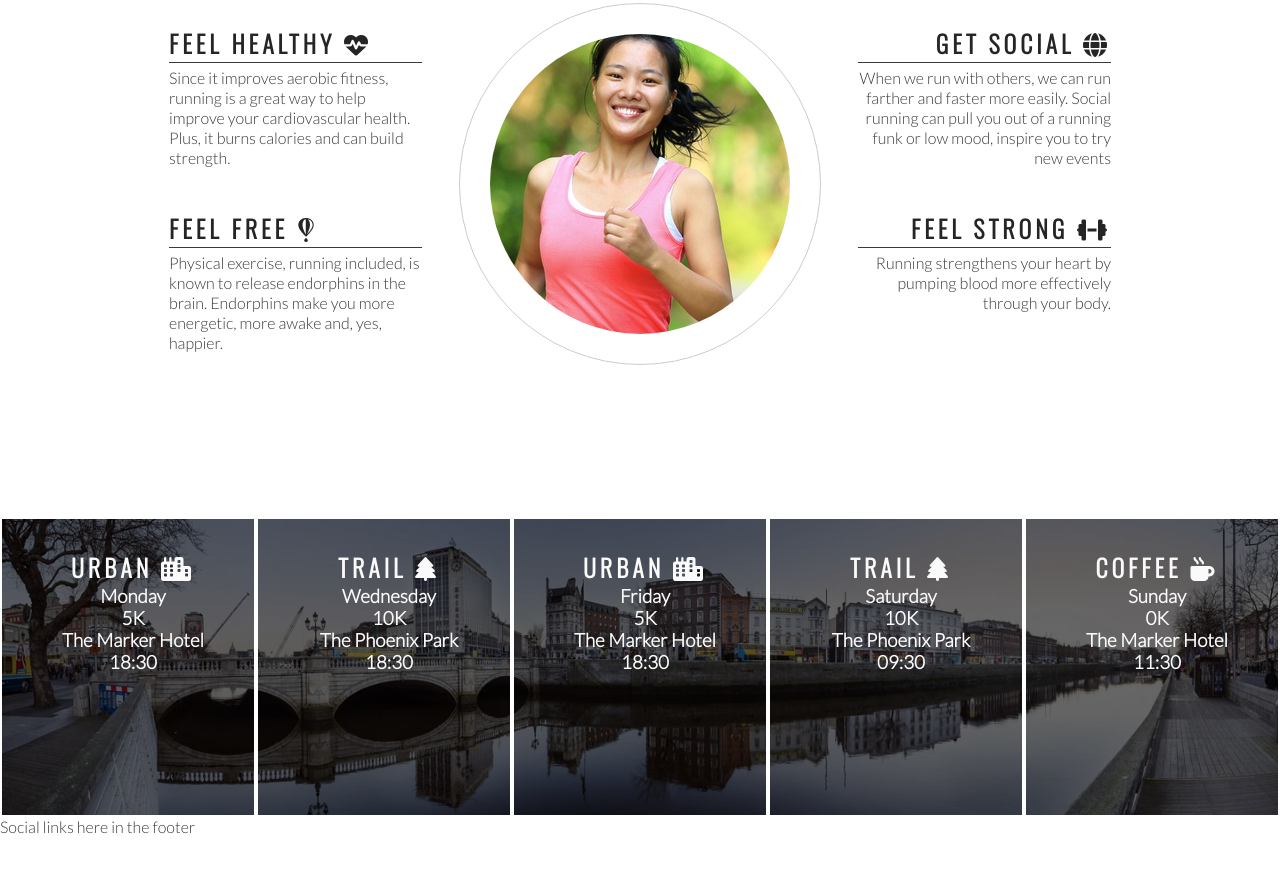
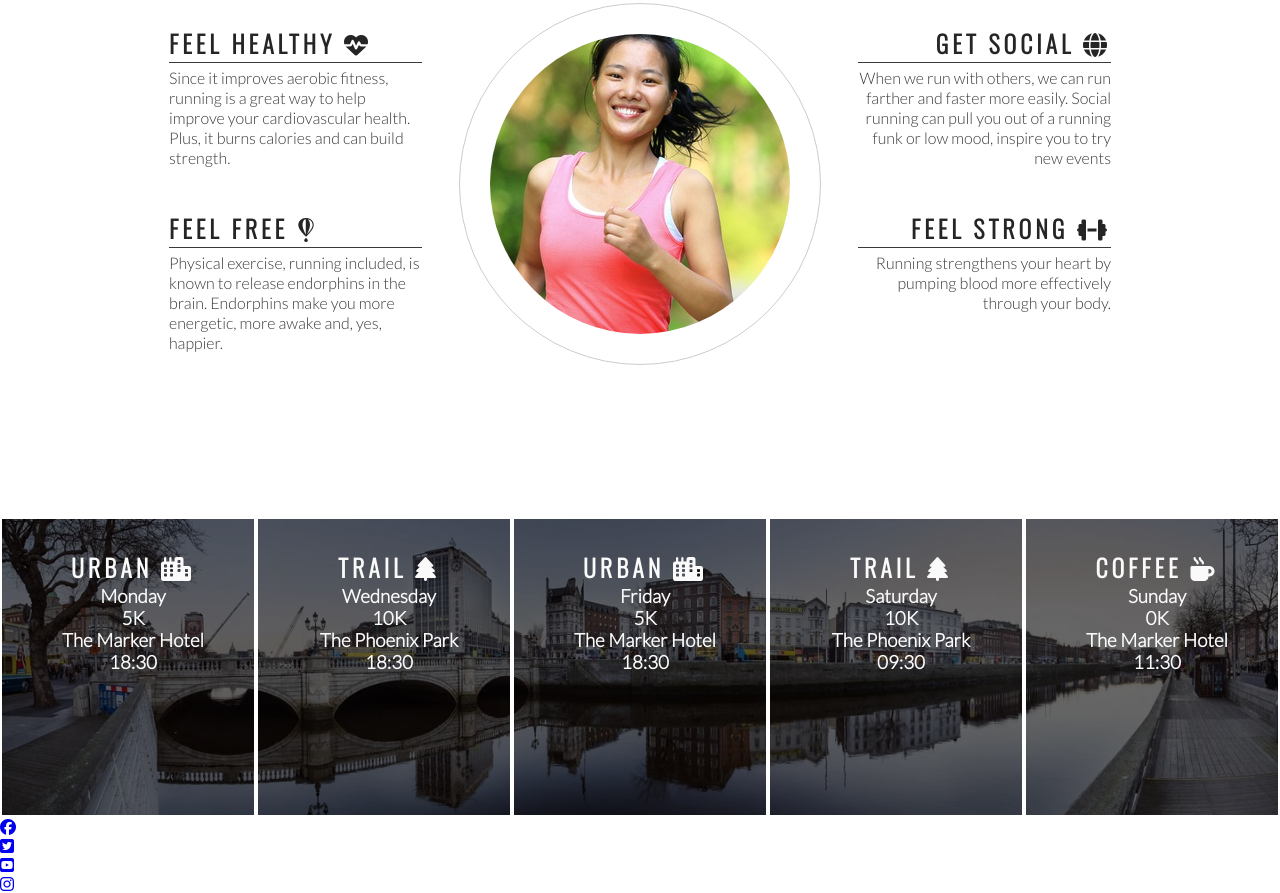
Before and after one commit to gStarhigh/love-running, a plain HTML site: page index.html in a window 1280 px wide. Shown: the part 778-1671 px from the top of the page. Before the commit the page ends 1614 px from the top, so only its background shows below. Drawn offline with nearby package versions, Linux system fonts and the light colour scheme.

Commit message:
added icons for the social media links in the footer

```diff
--- a/index.html
+++ b/index.html
@@ -114,7 +114,20 @@
     </section>
 
     <footer>
-        Social links here in the footer
+        <ul>
+            <li>
+                <a href="http://www.facebook.com/" target="_blank" rel="noopener" aria-label="Visit our Facebook page, it opens in a new tab"><i class="fa-brands fa-facebook"></i></a>
+            </li>
+            <li>
+                <a href="http://www.twitter.com/" target="_blank" rel="noopener" aria-label="Visit our Twitter page, it opens in a new tab"><i class="fa-brands fa-square-twitter"></i></a>
+            </li>
+            <li>
+                <a href="http://www.youtube.com/" target="_blank" rel="noopener" aria-label="Visit our Youtube page, it opens in a new tab"><i class="fa-brands fa-square-youtube"></i></a>
+            </li>
+            <li>
+                <a href="http://www.instagram.com/" target="_blank" rel="noopener" aria-label="Visit our Instagram page, it opens in a new tab"><i class="fa-brands fa-instagram"></i></a>
+            </li>
+        </ul>
     </footer>
 
     <!--font awesome script-->
```
